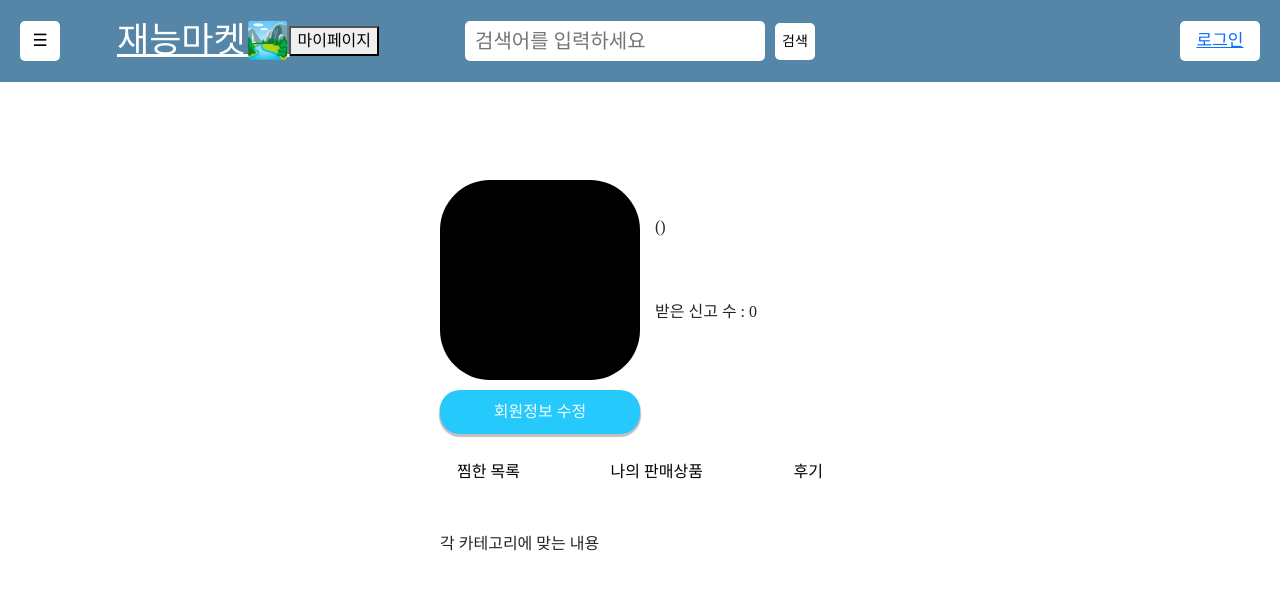
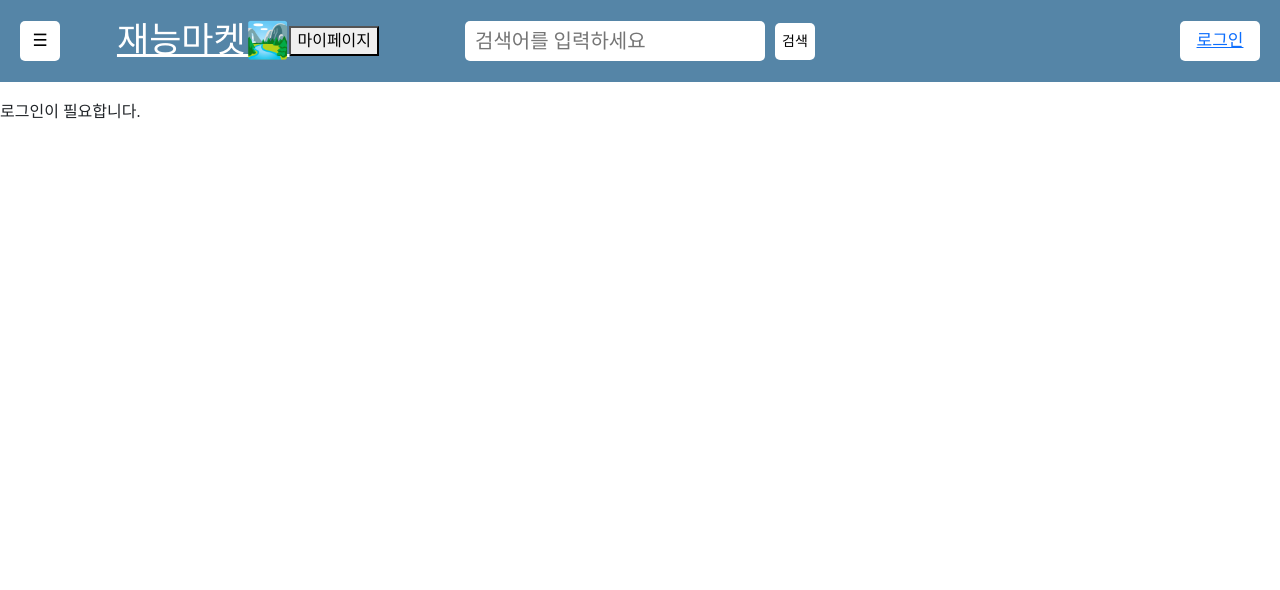
Before and after one commit to sanppi/talent_market, a React (Create React App) app in the folder client/: page /member/mypage in a window 1280 px wide. Shown: the top 590 px of the page. Built offline with nearby package versions, Linux system fonts and the light colour scheme; a web font is replaced by a local one.

Commit message:
Feat: 로그인 유무로 마이페이지 접근 구분

```diff
--- a/client/src/components/pages/MyPage.js
+++ b/client/src/components/pages/MyPage.js
@@ -4,10 +4,11 @@ import '../../styles/mypage.scss';
 
 function MyPage({ user }) {
   const { memberId, nickname, id, redCard } = user;
-  const showNickname = user ? `${nickname} (${id})` : '게스트';
+  // const showNickname = user ? `${nickname} (${id})` : '게스트';
 
   return (
     <>
+      {memberId ? (
         <div className="myPage">
           <div className="myProfileContainer">
             <div className="myProfileBox1">
@@ -19,8 +20,10 @@ function MyPage({ user }) {
               </Link>
             </div>
             <div className="myProfileBox2">
-            <div className="myProfileNickname">{showNickname}</div>
-            <div className="myProfileContent">받은 신고 수 : {redCard}</div>
+              <div className="myProfileNickname">
+                {nickname} <span>({id})</span>
+              </div>
+              <div className="myProfileContent">누적 신고 수 : {redCard}</div>
             </div>
           </div>
 
@@ -33,16 +36,17 @@ function MyPage({ user }) {
             <div className="myListContent">각 카테고리에 맞는 내용</div>
           </div>
         </div>
+      ) : (
+        '로그인이 필요합니다.'
+      )}
     </>
   );
 }
 
-// mapStateToProps 함수 : state에서 필요한 데이터를 props로 매핑
 const mapStateToProps = (state) => ({
   user: state.auth,
 });
 
-// connect 함수를 사용하여 redux 스토어와 연결된 컴포넌트 생성
 const ConnectedMyPage = connect(mapStateToProps)(MyPage);
 
 export default ConnectedMyPage;
```
Lines whose indentation alone changed are shown as unchanged.
